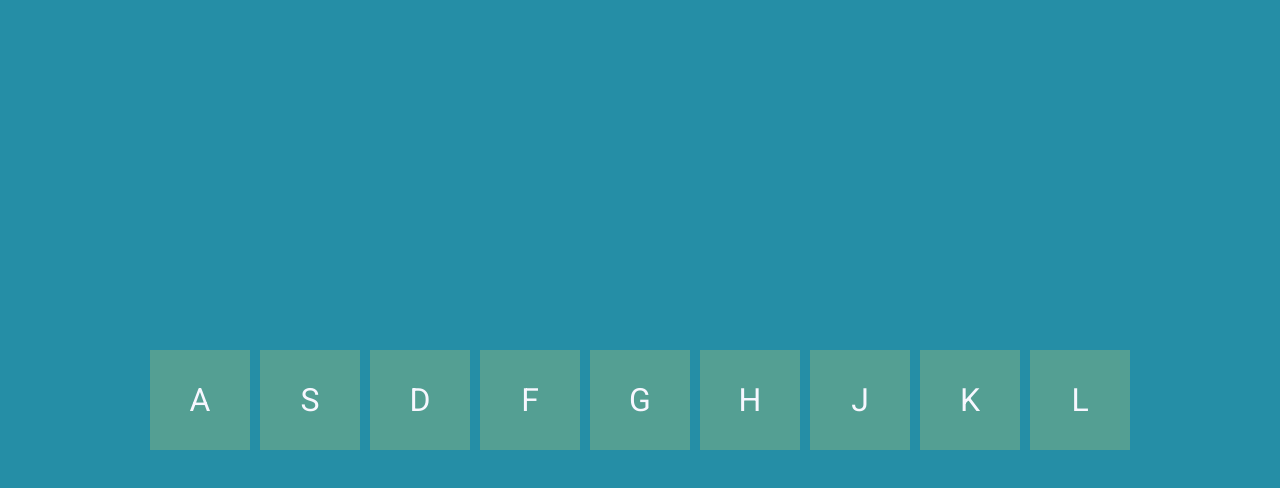
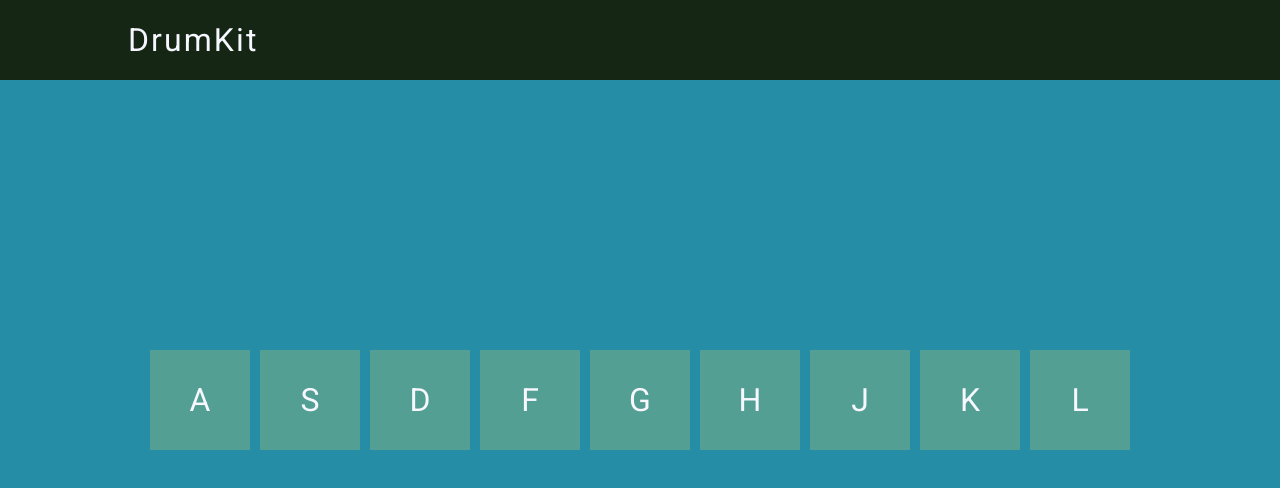
Before and after one commit to Piotr-Les/Programowanie-w-Js, a plain HTML site: page cw2 - drumkit/index.html in a window 1280 px wide. Drawn offline with Linux system fonts and the light colour scheme.

```diff
--- /dev/null
+++ b/cw2 - drumkit/Channel.js
@@ -0,0 +1,3 @@
+class Channel {
+	constructor() {}
+}
--- a/cw2 - drumkit/index.html
+++ b/cw2 - drumkit/index.html
@@ -11,6 +11,9 @@
 		/>
 	</head>
 	<body>
+		<header>
+			<div class="logo">DrumKit</div>
+		</header>
 		<div class="audio">
 			<div data-sound="boom" class="key">A</div>
 			<div data-sound="clap" class="key">S</div>
@@ -22,6 +25,7 @@
 			<div data-sound="tink" class="key">K</div>
 			<div data-sound="tom" class="key">L</div>
 		</div>
+		<div class="channels"></div>
 		<audio src="./sounds/boom.wav" id="boom"></audio>
 		<audio src="./sounds/clap.wav" id="clap"></audio>
 		<audio src="./sounds/hihat.wav" id="hihat"></audio>
@@ -32,6 +36,7 @@
 		<audio src="./sounds/tink.wav" id="tink"></audio>
 		<audio src="./sounds/tom.wav" id="tom"></audio>
 		<script src="keyObj.js" type="text/javascript"></script>
+		<script src="Channel.js" type="text/javascript"></script>
 		<script src="main.js" type="text/javascript"></script>
 	</body>
 </html>
--- a/cw2 - drumkit/keyObj.js
+++ b/cw2 - drumkit/keyObj.js
@@ -1,4 +1,4 @@
-class keyObj {
+class KeyObj {
 	constructor(selector) {
 		this.uiElement = selector;
 		this.keySoundId = selector.dataset.sound;
--- a/cw2 - drumkit/main.js
+++ b/cw2 - drumkit/main.js
@@ -1,7 +1,8 @@
+document.addEventListener('DOMContentLoaded', () => {
 	const keys = document.querySelectorAll('.key');
 	let objArr = [];
 	keys.forEach((keyItem) => {
-	const key = new keyObj(keyItem);
+		const key = new KeyObj(keyItem);
 		objArr.push(key);
 		keyItem.addEventListener('click', () => key.playSound());
 	});
@@ -13,3 +14,4 @@
 			key.playSound();
 		}
 	});
+});
--- a/cw2 - drumkit/style.css
+++ b/cw2 - drumkit/style.css
@@ -9,10 +9,23 @@
 	background-color: #258ea6;
 	font-size: 10px;
 	font-family: 'Roboto', sans-serif;
-	min-height: 100vh;
+	min-height: 90vh;
 	display: flex;
-	justify-content: center;
+	flex-direction: column;
+	justify-content: space-between;
 	align-items: center;
+}
+header {
+	font-size: 2rem;
+	color: #f7f7ff;
+	display: flex;
+	padding: 0 10%;
+	justify-content: flex-start;
+	align-items: center;
+	width: 100%;
+	height: 10vh;
+	background-color: #152614;
+	letter-spacing: 0.13rem;
 }
 .audio {
 	margin: 10px auto;
```
Lines whose indentation alone changed are shown as unchanged.
